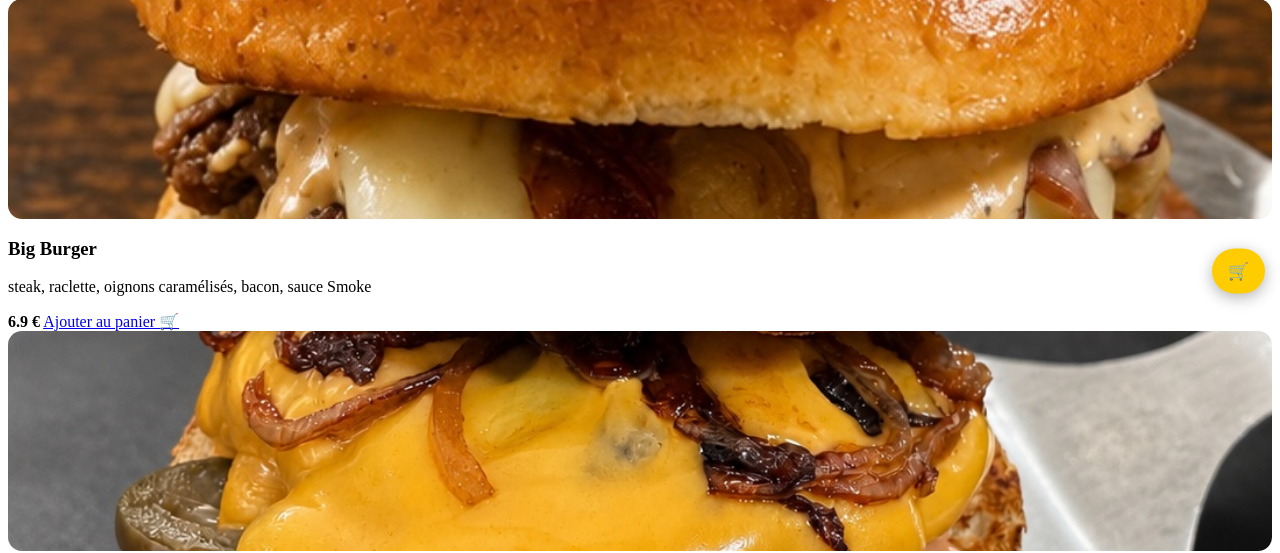
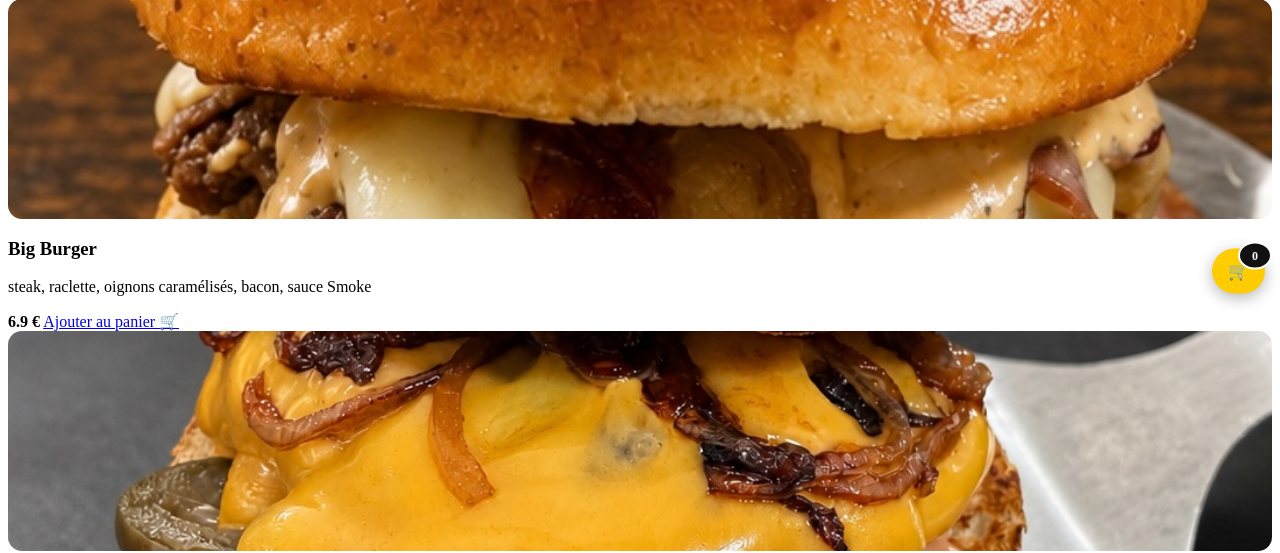
Before and after one commit to nassimchenib371-boop/Hc-burger-frais, a Flask app: page / in a window 1280 px wide. Shown: the part 129-682 px from the top of the page. Run offline with Flask 3, Linux system fonts and the light colour scheme; data comes from the database, SQL or seed files in the repository.

Commit message:
add floating cart counter

```diff
--- a/static/style.css
+++ b/static/style.css
@@ -35,3 +35,23 @@
     cursor: grabbing;
     transform: translateY(-50%) scale(0.95);
 }
+/* رقم المنتجات فوق السلة */
+.cart-count {
+    position: absolute;
+    top: -7px;
+    right: -7px;
+
+    min-width: 20px;
+    height: 20px;
+    padding: 2px 5px;
+
+    background: #111;
+    color: white;
+    border: 2px solid white;
+    border-radius: 50%;
+
+    font-size: 12px;
+    font-weight: bold;
+    line-height: 20px;
+    text-align: center;
+}
--- a/templates/index.html
+++ b/templates/index.html
@@ -10,7 +10,10 @@
 <body>
 
     <h1>🍔 HC Burger Frais</h1>
-<a href="{{ url_for('cart') }}" class="cart-btn">🛒</a>
+<a href="{{ url_for('cart') }}" class="cart-btn">
+    🛒
+    <span class="cart-count">0</span>
+</a>
     <h2>Nos produits</h2>
 
     <div class="products">
@@ -70,7 +73,9 @@ async function addToCart(event, link) {
     event.preventDefault();
 
     await fetch(link.href);
-
+const cartCount = document.querySelector('.cart-count');
+let count = parseInt(cartCount.textContent || '0');
+cartCount.textContent = count + 1;
     const oldText = link.innerHTML;
     link.innerHTML = "✅ Ajouté au panier";
 
```
